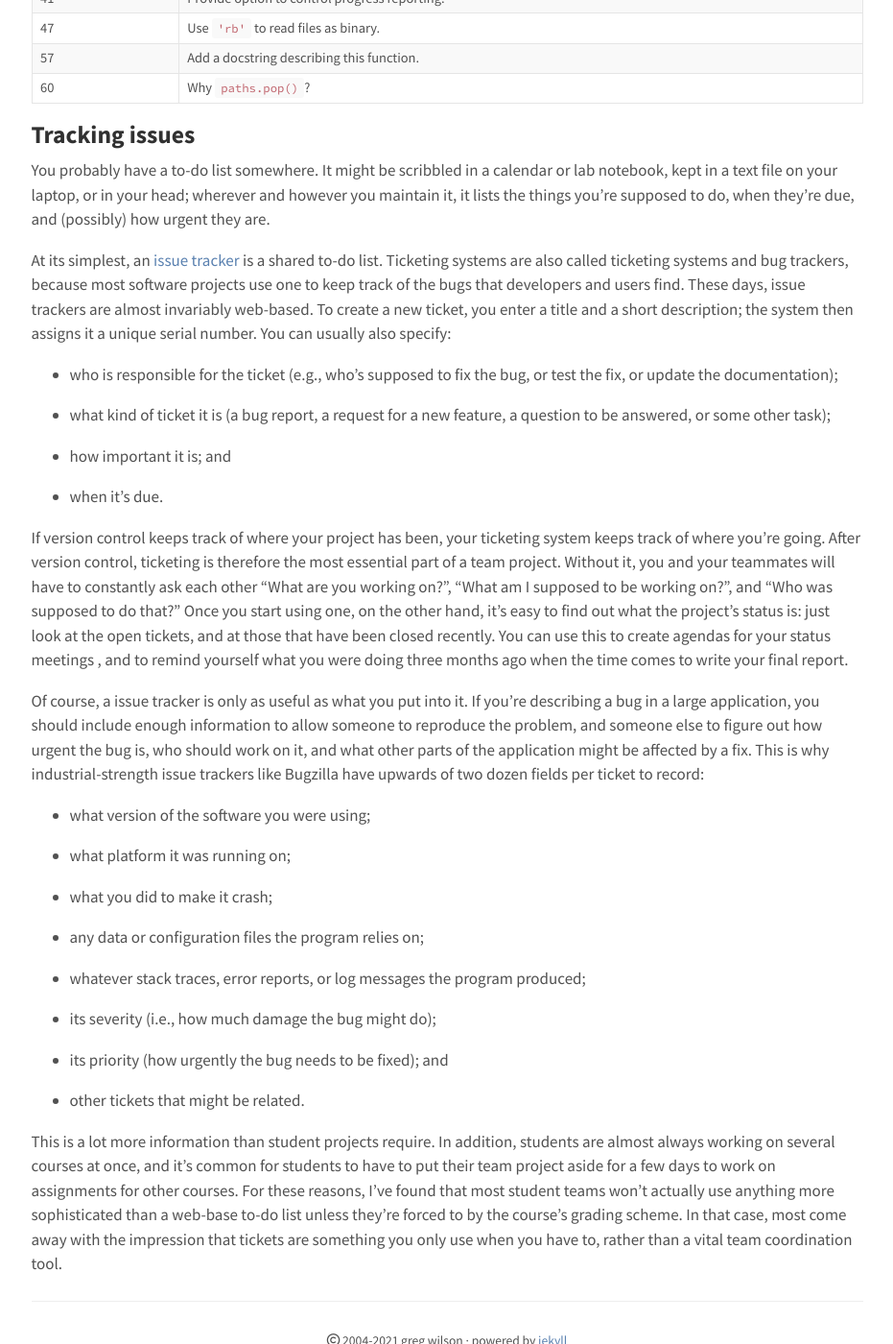
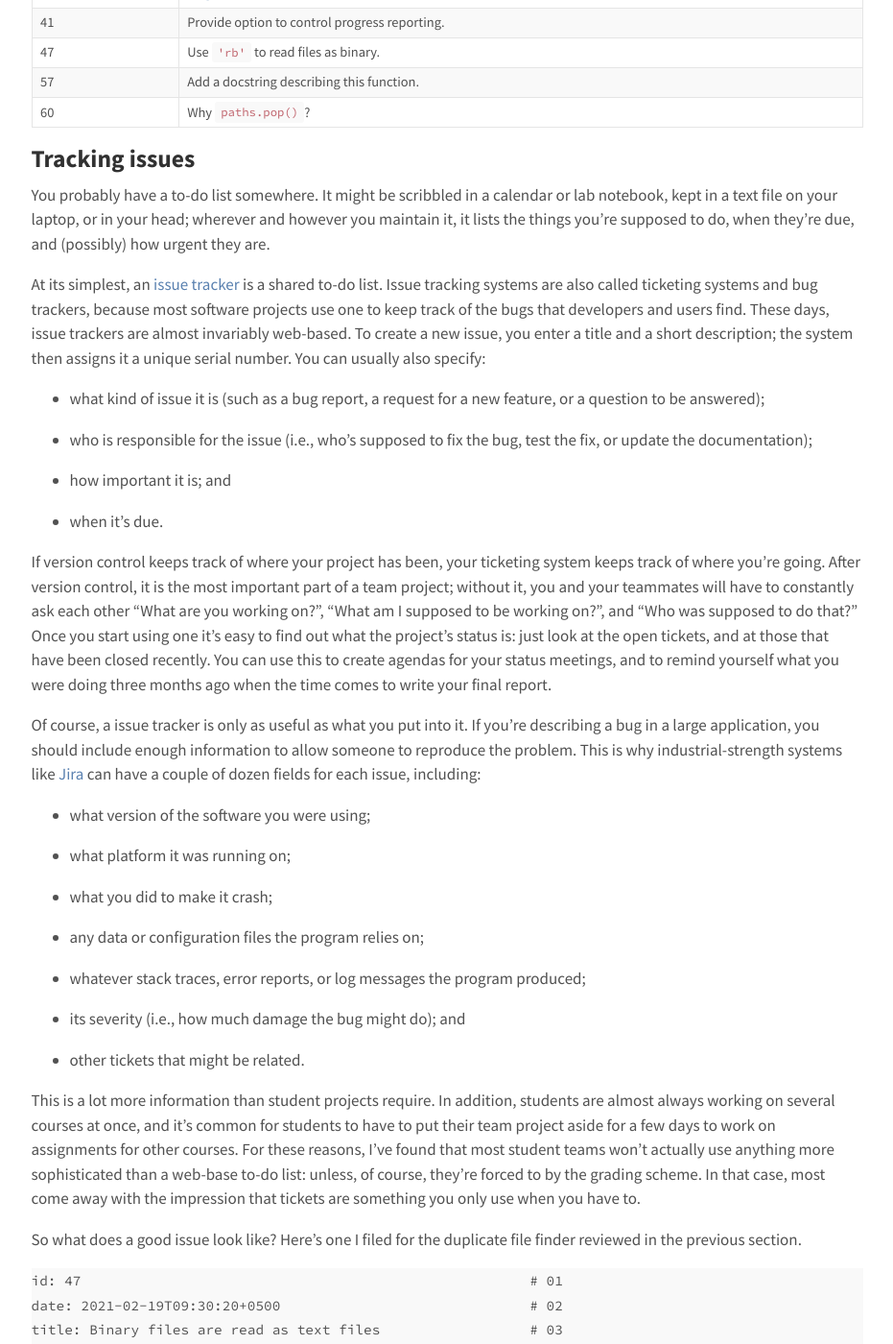
Before and after one commit to gvwilson/bst, a Jekyll site: the page built from software-forge/index.md, in a window 1280 px wide and 1400 px high, scrolled down 7325 px. Shown: the whole window at 96% size, without its empty margins (174-1105 px from the left). Built offline with Jekyll 4.4.1, drawn with Linux system fonts in a browser that asks for light colours; nearby versions of some CDN libraries; our own code applies the rules of GitHub Pages for plain Markdown files; some of the changed text lies outside the part shown.

Commit message:
Issue tracking

```diff
--- a/_includes/links.md
+++ b/_includes/links.md
@@ -14,6 +14,7 @@
 [gitkraken]: https://www.gitkraken.com/
 [gitlab]: https://gitlab.com/
 [hippocratic-license]: https://firstdonoharm.dev/
+[jira]: https://www.atlassian.com/software/jira
 [jsdoc]: https://jsdoc.app/
 [mercurial]: https://www.mercurial-scm.org/
 [noaa-disruptive]: https://coast.noaa.gov/ddb/
--- /dev/null
+++ b/software-forge/bug-report.txt
@@ -0,0 +1,13 @@
+id: 47                                                      # 01
+date: 2021-02-19T09:30:20+0500                              # 02
+title: Binary files are read as text files                  # 03
+type: bug                                                   # 04
+severity: low                                               # 05
+tags: utilities                                             # 06
+                                                            # 07
+The `dup.py` utility opens all files using `'r'` (for       # 08
+text) instead of `'rb'` (for binary), so any carriage       # 09
+return/newline pairs are converted to newlines only before  # 10
+the hash is calculated. This doesn't break the matching,    # 11
+since it is done consistently, but probably slows the       # 12
+program down a little.                                      # 13
--- a/software-forge/index.md
+++ b/software-forge/index.md
@@ -334,39 +334,37 @@
 due, and (possibly) how urgent they are.
 
 At its simplest, an <span g="issue-tracker">issue tracker</span> is a shared
-to-do list. Ticketing systems are also called ticketing systems and bug
+to-do list. Issue tracking systems are also called ticketing systems and bug
 trackers, because most software projects use one to keep track of the bugs that
 developers and users find. These days, issue trackers are almost invariably
-web-based. To create a new ticket, you enter a title and a short description;
-the system then assigns it a unique serial number. You can usually also specify:
+web-based. To create a new issue, you enter a title and a short description; the
+system then assigns it a unique serial number. You can usually also specify:
 
--   who is responsible for the ticket (e.g., who's supposed to fix the bug, or
-    test the fix, or update the documentation);
+-   what kind of issue it is (such as a bug report, a request for a new feature,
+    or a question to be answered);
 
--   what kind of ticket it is (a bug report, a request for a new feature, a
-    question to be answered, or some other task);
+-   who is responsible for the issue (i.e., who's supposed to fix the bug, test
+    the fix, or update the documentation);
 
 -   how important it is; and
 
 -   when it's due.
 
 If version control keeps track of where your project has been, your ticketing
-system keeps track of where you're going. After version control, ticketing is
-therefore the most essential part of a team project. Without it, you and your
-teammates will have to constantly ask each other "What are you working on?",
-"What am I supposed to be working on?", and "Who was supposed to do that?" Once
-you start using one, on the other hand, it's easy to find out what the project's
-status is: just look at the open tickets, and at those that have been closed
-recently.  You can use this to create agendas for your status meetings , and to
-remind yourself what you were doing three months ago when the time comes to
-write your final report.
+system keeps track of where you're going. After version control, it is the most
+important part of a team project; without it, you and your teammates will have
+to constantly ask each other "What are you working on?", "What am I supposed to
+be working on?", and "Who was supposed to do that?" Once you start using one
+it's easy to find out what the project's status is: just look at the open
+tickets, and at those that have been closed recently.  You can use this to
+create agendas for your status meetings, and to remind yourself what you were
+doing three months ago when the time comes to write your final report.
 
 Of course, a issue tracker is only as useful as what you put into it.  If you're
 describing a bug in a large application, you should include enough information
-to allow someone to reproduce the problem, and someone else to figure out how
-urgent the bug is, who should work on it, and what other parts of the
-application might be affected by a fix. This is why industrial-strength issue
-trackers like Bugzilla have upwards of two dozen fields per ticket to record:
+to allow someone to reproduce the problem. This is why industrial-strength
+systems like [Jira][jira] can have a couple of dozen fields for each issue,
+including:
 
 -   what version of the software you were using;
 
@@ -378,9 +376,7 @@
 
 -   whatever stack traces, error reports, or log messages the program produced;
 
--   its severity (i.e., how much damage the bug might do);
-
--   its priority (how urgently the bug needs to be fixed); and
+-   its severity (i.e., how much damage the bug might do); and
 
 -   other tickets that might be related.
 
@@ -388,9 +384,36 @@
 students are almost always working on several courses at once, and it's common
 for students to have to put their team project aside for a few days to work on
 assignments for other courses. For these reasons, I've found that most student
-teams won't actually use anything more sophisticated than a web-base to-do list
-unless they're forced to by the course's grading scheme. In that case, most come
-away with the impression that tickets are something you only use when you have
-to, rather than a vital team coordination tool.
+teams won't actually use anything more sophisticated than a web-base to-do list:
+unless, of course, they're forced to by the grading scheme. In that case, most
+come away with the impression that tickets are something you only use when you
+have to.
+
+So what does a good issue look like? Here's one I filed for the duplicate file
+finder reviewed in the previous section.
+
+{% include code file="bug-report.txt" %}
+
+The ID on the first line is assigned by the issue tracker, an often serves as a
+short-hand name for the issue in conversation. ("Hey, is anyone working on
+number fifty-five yet?") The date is in <span g="utc">UTC</g> so that it is
+unambiguous: while your team may all be in one place, it's increasingly likely
+that you are scattered across several timezones.
+
+The title on line 3 is probably the most important part of the issue. Projects
+will accumulate hundreds of issues over time; a good subject line makes it much
+easier to find the ones you need. The `type`, `severity`, and `tags` fields also
+improve <g span="discoverability">discoverability</g>; while `type` and
+`severity` could be tags, having them in fields of their own makes it easier to
+sort and filter issues.
+
+Finally, the description briefly summarizes the problem. If the author hadn't
+already identified the cause, it would include a <span g="reprex">reproducible
+example</span>, or reprex. This helps the person understand what the issue is
+much more than, "The program crashes when I open strange files," but experience
+shows that if people are required to come up with a reprex when filing an issue,
+they will often solve their own problem along the way.
+
+FIXME: triage
 
 {% include links.md %}
```
Also changed, not shown: _data/glossary.yml (+10 -0 lines), _data/terms.yml (+76 -72 lines).
